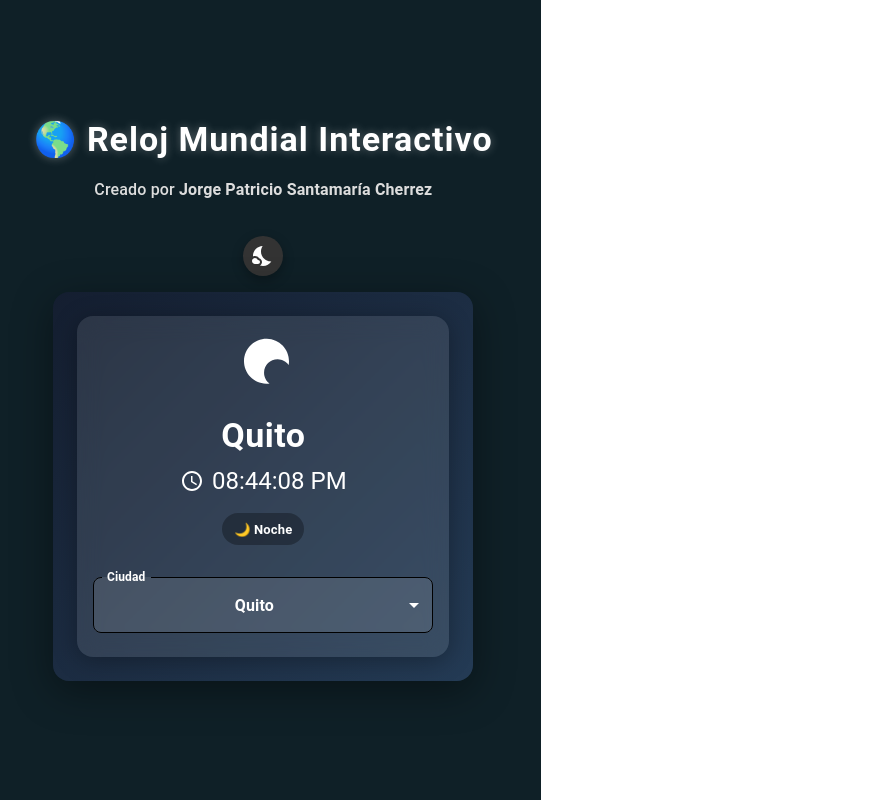
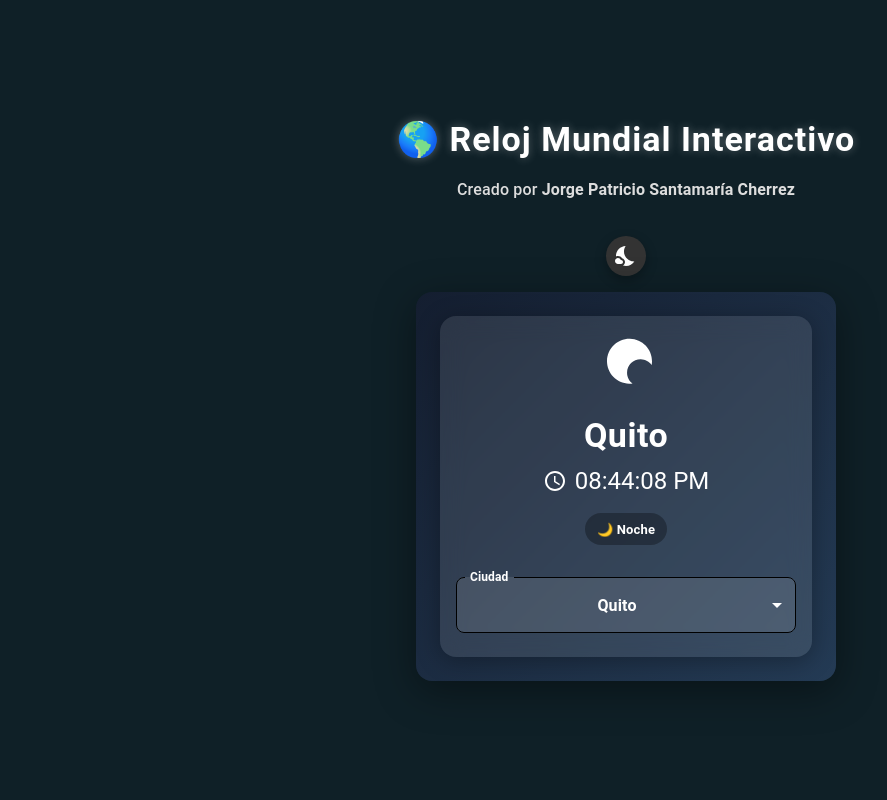
Before and after one commit to Patogol35/horamundial, a React (Vite) app: page / in a window 1280 px wide. Shown: the whole page, without its empty margins (14-901 px from the left). Built offline with nearby package versions, Linux system fonts and the light colour scheme.

Commit message:
Update App.jsx

```diff
--- a/src/App.jsx
+++ b/src/App.jsx
@@ -5,9 +5,8 @@ import { WbSunny, NightsStay } from "@mui/icons-material";
 import { motion } from "framer-motion";
 
 export default function App() {
-  const [isDay, setIsDay] = useState(false); // 🌙 por defecto inicia en oscuro
+  const [isDay, setIsDay] = useState(false); // 🌙 inicia oscuro por defecto
 
-  // Detectar si es día o noche según la hora local
   useEffect(() => {
     const checkDay = () => {
       const hour = new Date().getHours();
@@ -27,7 +26,10 @@ export default function App() {
       <CssBaseline />
       <Box
         sx={{
+          width: "100vw", // ocupa todo el ancho
           minHeight: "100vh",
+          overflowX: "hidden", // evita scroll o espacio lateral
+          overflowY: "auto",
           background: backgroundColor,
           display: "flex",
           flexDirection: "column",
@@ -35,11 +37,12 @@ export default function App() {
           justifyContent: "center",
           textAlign: "center",
           transition: "all 1s ease-in-out",
-          p: 3,
-          overflowX: "hidden",
+          p: { xs: 2, md: 3 },
+          boxSizing: "border-box", // evita acumulación de padding
+          m: 0,
         }}
       >
-        <Container maxWidth="sm">
+        <Container maxWidth="sm" sx={{ px: { xs: 2, md: 0 } }}>
           <motion.div
             initial={{ opacity: 0, y: -20 }}
             animate={{ opacity: 1, y: 0 }}
@@ -78,7 +81,6 @@ export default function App() {
               Creado por <strong>Jorge Patricio Santamaría Cherrez</strong>
             </Typography>
 
-            {/* Botón de alternancia día/noche */}
             <IconButton
               onClick={() => setIsDay(!isDay)}
               sx={{
```
